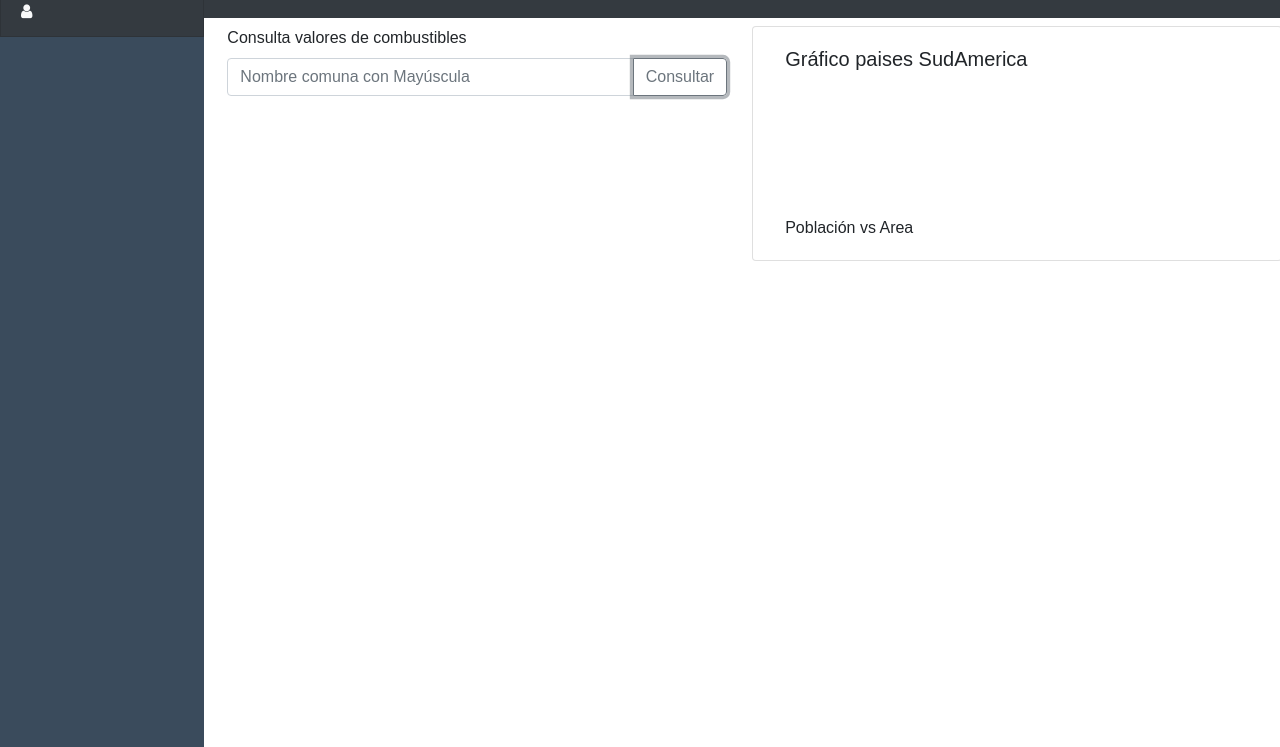
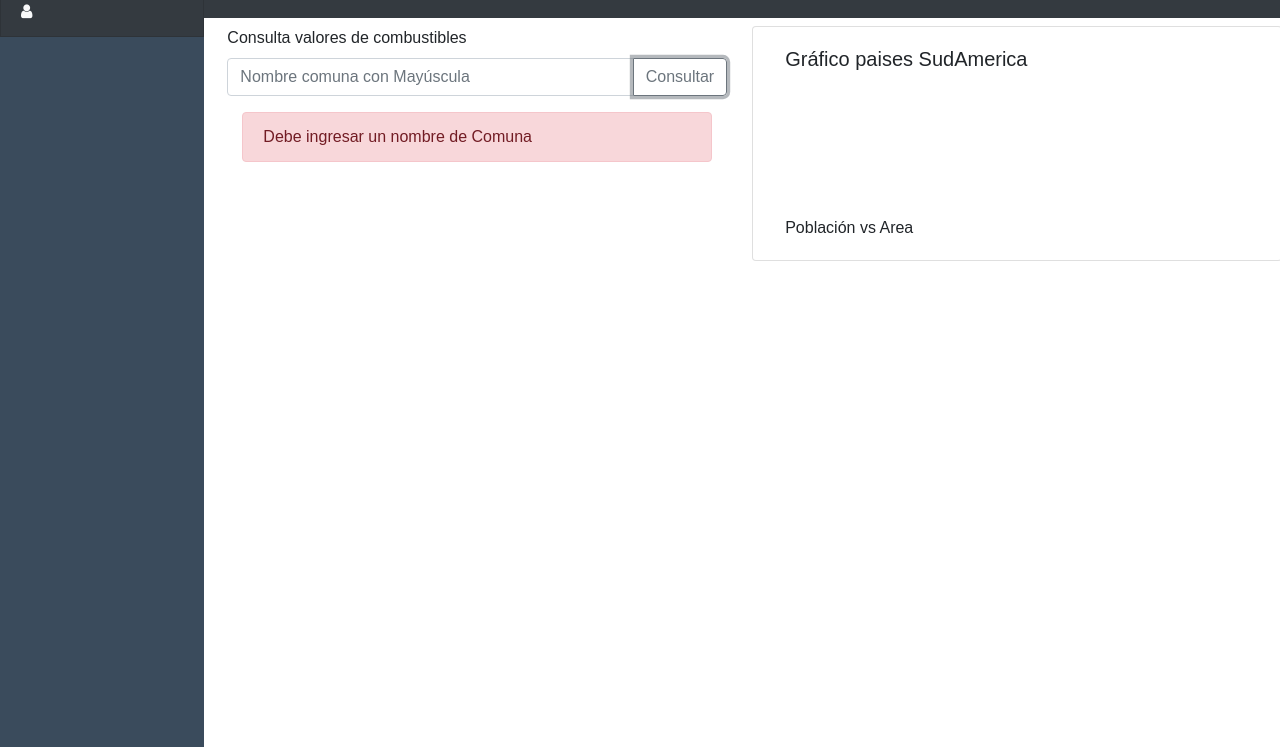
Before and after one commit to RLucer/apiConsumo, a website with bundled scripts: page index.html in a window 1280 px wide. Both pictures are taken after a click on the button "Consultar". Shown: the part 53-800 px from the top of the page. Built offline with nearby package versions, Linux system fonts and the light colour scheme; no server answers.

Commit message:
validate input empty

```diff
--- a/index.html
+++ b/index.html
@@ -101,6 +101,7 @@
               <span id="comuna">
               </span>
               <div class="col-md-12">
+                <span id="warning"></span>
                 <ol id="fuels-details">
 
                 </ol>
--- a/js/fruit.js
+++ b/js/fruit.js
@@ -20,11 +20,22 @@ async function postToken() {
 const urlGas = "https://api.cne.cl/api/v4/estaciones";
 let fuels = [];
 
+function cls_warning(searchInput){
+    if(searchInput==''){
+        let warning = document.getElementById("warning");
+        warning.innerHTML=`<div class="alert alert-danger" role="alert">
+        Debe ingresar un nombre de Comuna
+      </div>`
+
+     }else{
+        warning.innerHTML="";
+     }
+}
 const checkPriceGas = async(event) => {
     event.preventDefault();
     const input = document.getElementById("input-search");
     const searchInput = input.value;
-
+    cls_warning(searchInput);
     const token = await postToken();
     const headers = {
         Authorization: `Bearer ${token}`,
```
